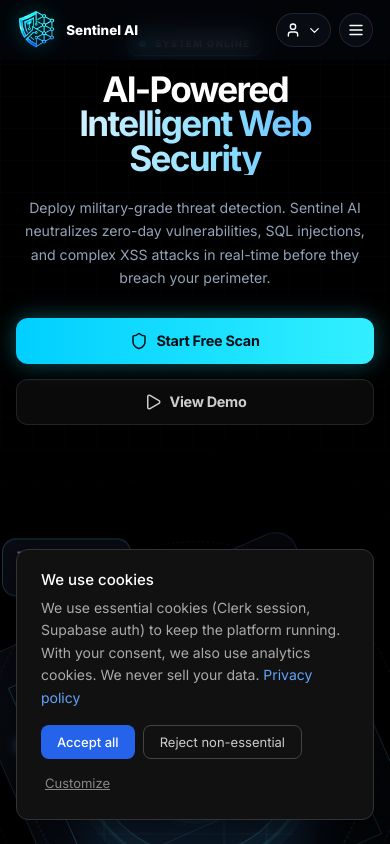
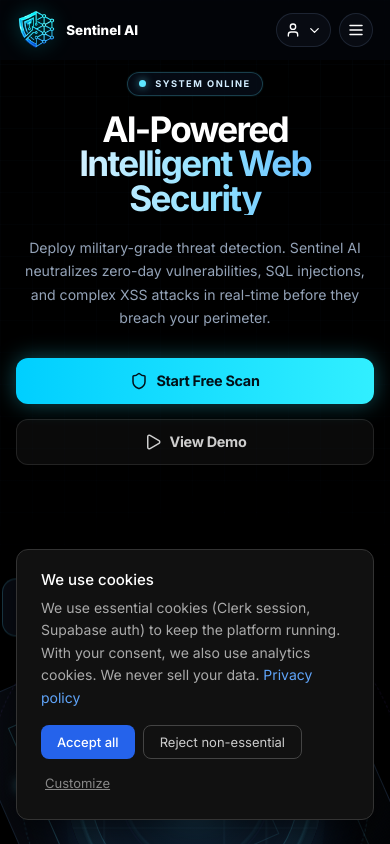
Before and after one commit to SumitKasaudhan/sentinel-ai-frontend, a Next.js app: page / in a window 390 px wide. Shown: the top 844 px of the page. Built offline with nearby package versions, Linux system fonts and the light colour scheme.

Commit message:
fix: hero section spacing to clear fixed navbar overlap

```diff
--- a/app/globals.css
+++ b/app/globals.css
@@ -50,3 +50,23 @@
 body {
    padding-top: 0 !important;
 }
+
+/* ============================================================
+   FIXED NAVBAR OFFSET
+   ============================================================ */
+
+body {
+   padding-top: 80px;
+}
+
+@media (max-width: 768px) {
+   body {
+      padding-top: 64px;
+   }
+}
+
+@media (max-width: 480px) {
+   body {
+      padding-top: 60px;
+   }
+}
--- a/styles/marketing/hero/hero.css
+++ b/styles/marketing/hero/hero.css
@@ -5,12 +5,9 @@
 .hero-section {
     position: relative;
     z-index: 1;
-
     width: 100%;
-
     overflow: hidden;
-
-    padding: 4.4rem 0 3.4rem;
+    padding: 7.5rem 0 3.4rem;
 }
 
 /* ============================================================
@@ -258,7 +255,7 @@
 @media (max-width: 1024px) {
 
     .hero-section {
-        padding: 3.5rem 0 3rem;
+        padding: 6.5rem 0 3rem;
     }
 
     .hero-grid {
@@ -291,7 +288,7 @@
 @media (max-width: 768px) {
 
     .hero-section {
-        padding: 2.8rem 0 2.5rem;
+        padding: 6.5rem 0 3rem;
     }
 
     .hero-grid {
@@ -353,7 +350,7 @@
 @media (max-width: 480px) {
 
     .hero-section {
-        padding-top: 2rem;
+        padding-top: 4.5rem;
     }
 
     .hero-title {
```
